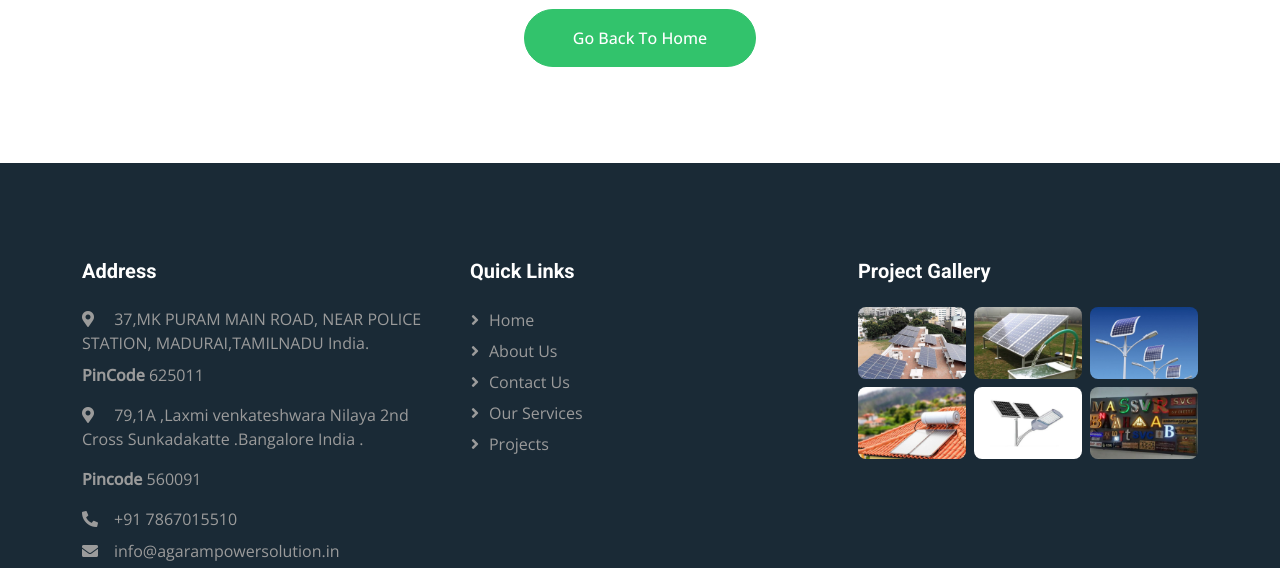
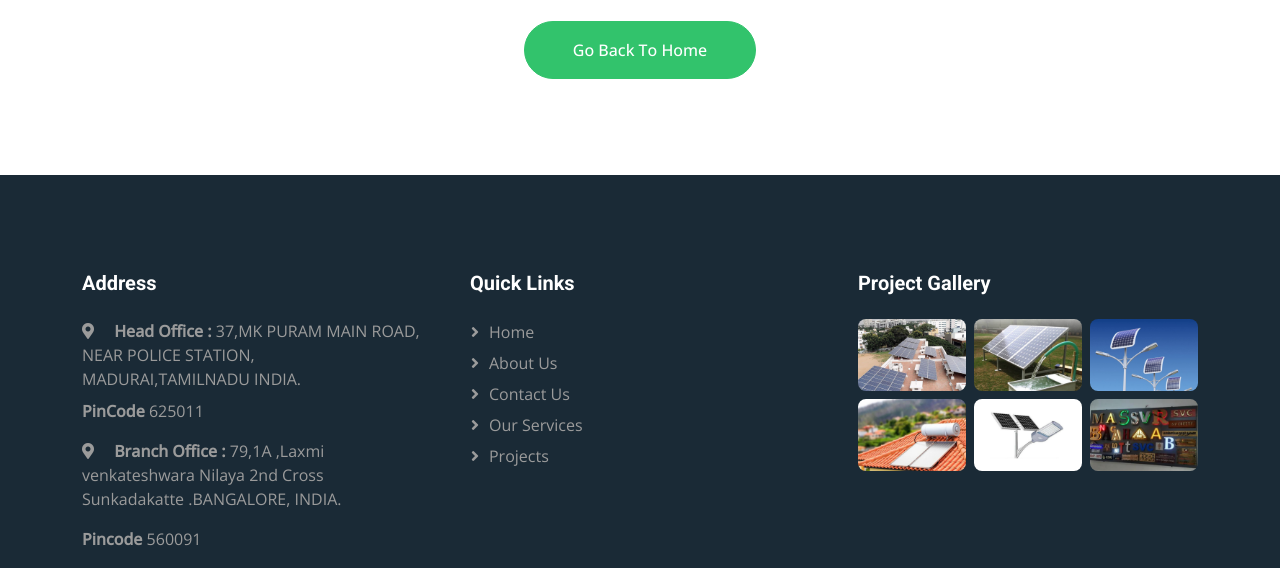
Before and after one commit to vengatp14/Solar_panel_project, a plain HTML site: page 404.html in a window 1280 px wide. Shown: the part 869-1437 px from the top of the page. Drawn offline with nearby package versions, Linux system fonts and the light colour scheme.

Commit message:
seo key words

```diff
--- a/404.html
+++ b/404.html
@@ -58,7 +58,7 @@
             <div class="col-lg-7 px-5 text-start">
                  <div class="h-100 d-inline-flex align-items-center me-4">
                     <small class="fa fa-map-marker-alt text-primary me-2"></small>
-                    <small class="small_text">37,MK PURAM MAIN ROAD,
+                    <small class="small_text"><b>Head Office : </b>37,MK PURAM MAIN ROAD,
 NEAR POLICE STATION,
 MADURAI,TAMILNADU 625011.</small>
 <small class="far fa-clock text-primary me-2 ms-3"></small>
@@ -155,11 +155,11 @@ MADURAI,TAMILNADU 625011.</small>
             <div class="row g-5">
                 <div class="col-lg-4 col-md-6">
                     <h5 class="text-white mb-4">Address</h5>
-                    <p class="mb-2"><i class="fa fa-map-marker-alt me-3"></i> 37,MK PURAM MAIN ROAD,
+                    <p class="mb-2"><i class="fa fa-map-marker-alt me-3"></i> <b>Head Office : </b>37,MK PURAM MAIN ROAD,
 NEAR POLICE STATION,
-MADURAI,TAMILNADU India.</p>
+MADURAI,TAMILNADU INDIA.</p>
 <p><b>PinCode</b> 625011</p>
-<p> <i class="fa fa-map-marker-alt me-3"></i> 79,1A ,Laxmi venkateshwara Nilaya 2nd Cross Sunkadakatte .Bangalore India .</p>
+<p> <i class="fa fa-map-marker-alt me-3"></i> <b>Branch Office : </b> 79,1A ,Laxmi venkateshwara Nilaya 2nd Cross Sunkadakatte .BANGALORE,  INDIA.</p>
 <p><b>Pincode</b> 560091</p>
                     <p class="mb-2"><i class="fa fa-phone-alt me-3"></i>+91 7867015510 </p>
                     <p class="mb-2"><i class="fa fa-envelope me-3"></i>info@agarampowersolution.in</p>
```
Also changed, not shown: Career.html (+4 -4 lines), Product_solar_heater.html (+4 -4 lines), Product_street_light.html (+4 -4 lines), about.html (+4 -4 lines), contact.html (+4 -4 lines), feature.html (+4 -4 lines), index.html (+4 -4 lines), product_led_name_board.html (+4 -4 lines), product_power_plant.html (+4 -4 lines), product_solar_pump.html (+4 -4 lines), project.html (+4 -4 lines), quote.html (+4 -4 lines), service.html (+4 -4 lines), team.html (+4 -4 lines), 2 more files.
